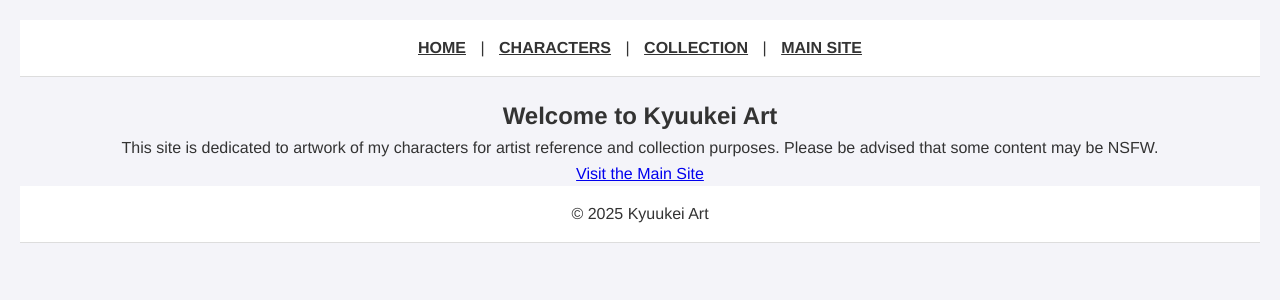
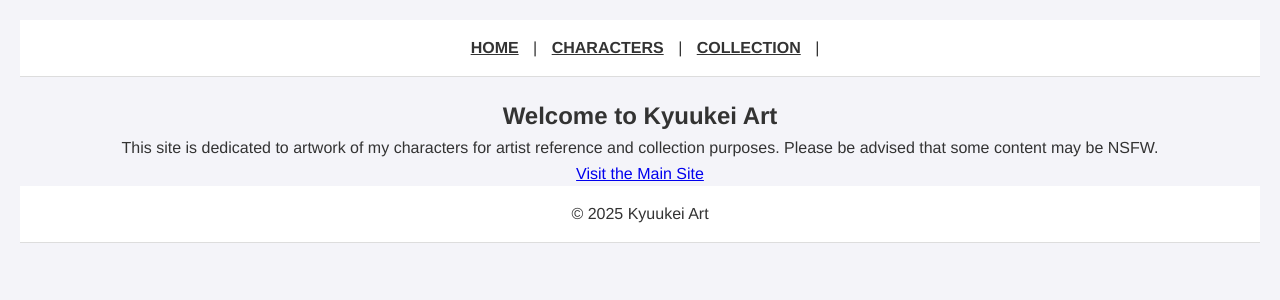
Before and after one commit to Saiminator/Kyuukeiart, a Jekyll site: the page built from index.html, in a window 1280 px wide. Shown: the top 300 px of the page. Built offline with Jekyll 4.4.1, drawn with Linux system fonts in a browser that asks for light colours.

Commit message:
Update header.html

```diff
--- a/_includes/header.html
+++ b/_includes/header.html
@@ -3,6 +3,5 @@
     <a href="{{ site.baseurl }}/">Home</a> |
     <a href="{{ site.baseurl }}/characters.html">Characters</a> |
     <a href="{{ site.baseurl }}/collection.html">Collection</a> |
-    <a href="https://kyuukei.com">Main Site</a>
   </nav>
 </header>
```
